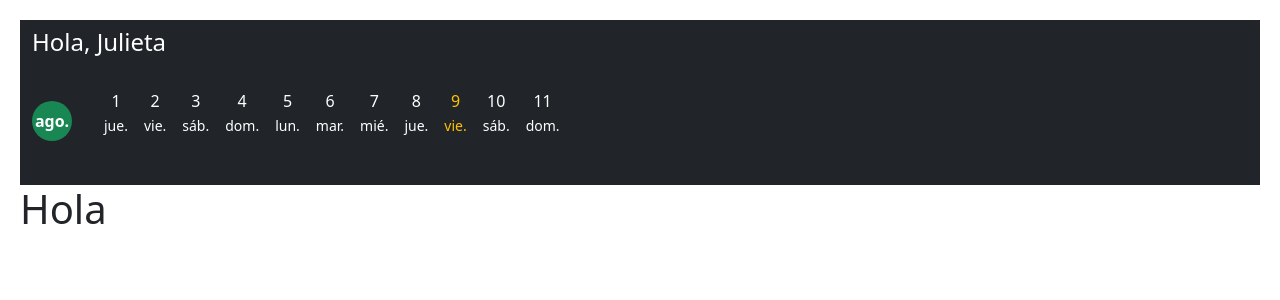
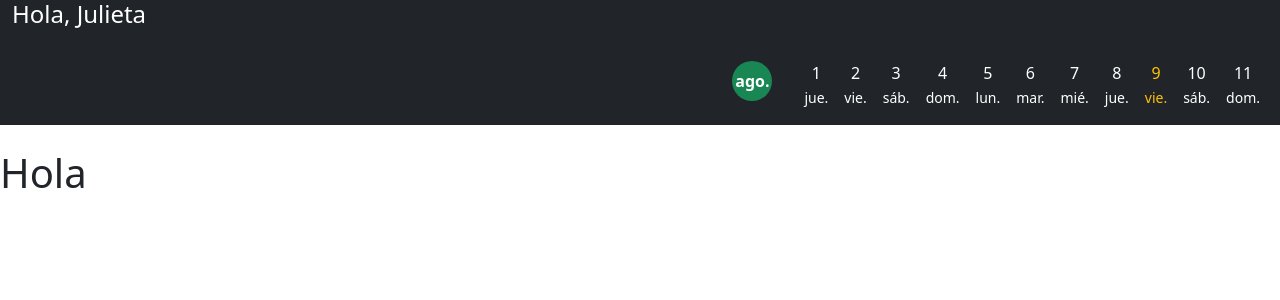
Before and after one commit to julietaagui/Gym-Cross, a React (Create React App) app: page / in a window 1280 px wide. Shown: the top 300 px of the page. Built offline with nearby package versions, Linux system fonts and the light colour scheme.

Commit message:
edited-banner

```diff
--- a/src/App.js
+++ b/src/App.js
@@ -8,12 +8,9 @@ import 'moment/locale/es'; // Configura moment para usar español
 moment.locale('es'); // Configura moment para usar español
 
 function App() {
-  const [themeMode, setThemeMode] = useState('light'); // tema
+
   const [dates, setDates] = useState([]); //date, para almacenar una lista de fechas
 
-  const changeTheme = () => {
-    setThemeMode(themeMode === 'light' ? 'dark' : 'light');
-  }
 
   useEffect(() => {
     const startDate = moment().startOf('month');//establece uel rango de fechas desde el inicio del mes...
@@ -33,13 +30,13 @@ function App() {
   }, []);
 
   return (
-    <div className={`App bg-body-${themeMode}`}>
-      <nav className={`navbar navbar-expand-lg navbar-dark bg-dark flex-column ${themeMode}`}>
-        <div className="container-fluid d-flex flex-column align-items-start">
+    <div className={`bg-body`}>
+      <div class="bg-dark">
+      <div className="container-fluid d-flex flex-column">
   <div className="mb-4">
     <h4 className="text-white">Hola, Julieta</h4>
   </div>
-          <div className="d-flex align-items-center mt-auto">
+  <div className="d-flex align-items-left mt-auto ms-auto">
     <div className="bg-success rounded-circle text-white p-2 text-center me-2">
       <strong>{moment().format('MMM')}</strong>
     </div>
@@ -54,14 +51,14 @@ function App() {
     </ul>
   </div>
 </div>
-        <a className='nav-link text-white me-3 mt-4' href='#' onClick={changeTheme}>
-          {themeMode === 'light' ? <i className='bi bi-toggle-off fs-3'></i> : <i className='bi bi-toggle-on fs-3'></i>}
+
+        <a className='nav-link text-white me-3 mt-4' href='#'>
+           <i className='bi bi-toggle-off fs-3'></i><i className='bi bi-toggle-on fs-3'></i>
         </a>
-      </nav>
-
+      </div>
       <Router>
         <Routes>
-          <Route path='/' element={<Init themeMode={themeMode} />} />
+          <Route path='/' element={<Init/>} />
         </Routes>
       </Router>
     </div>
```
Lines whose indentation alone changed are shown as unchanged.
